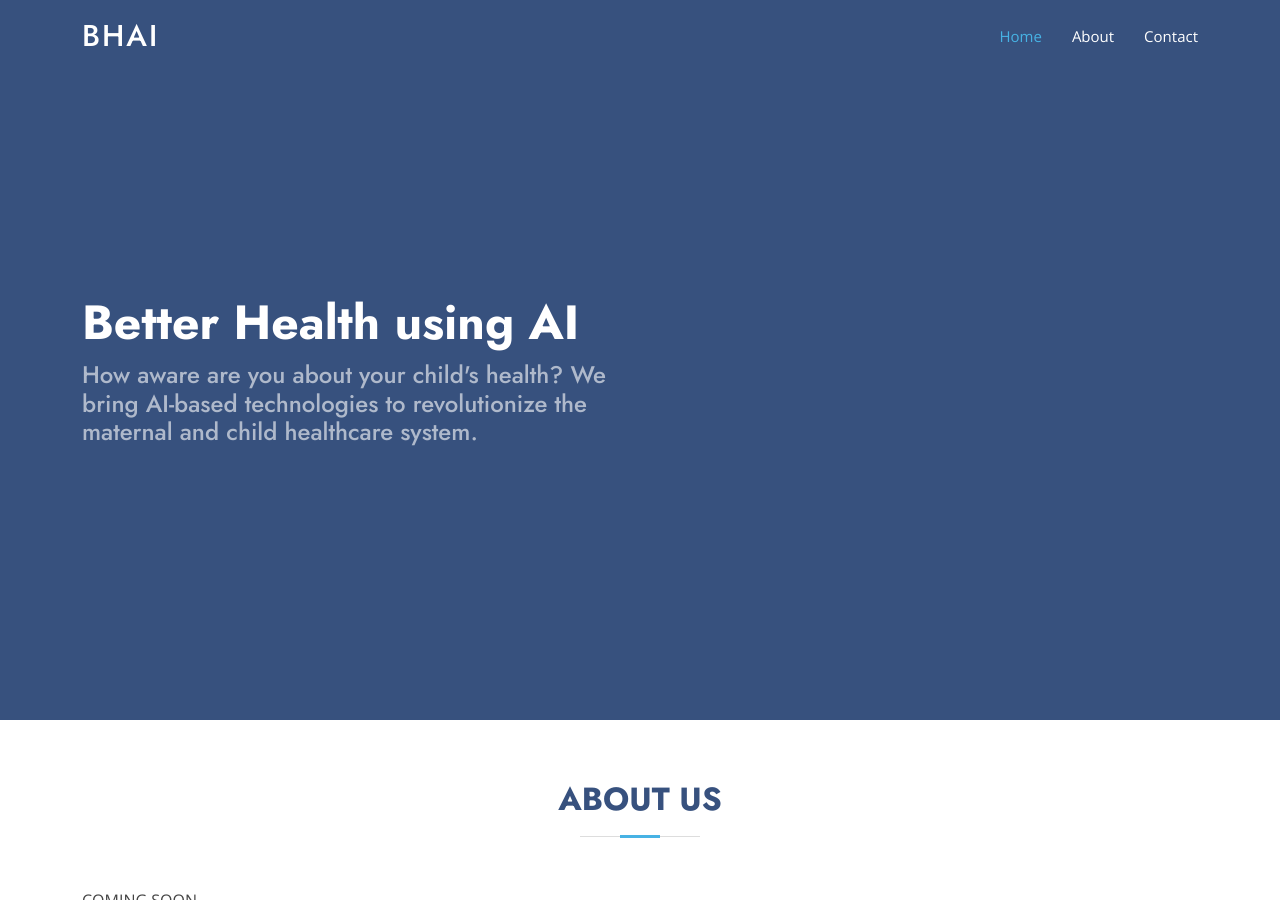
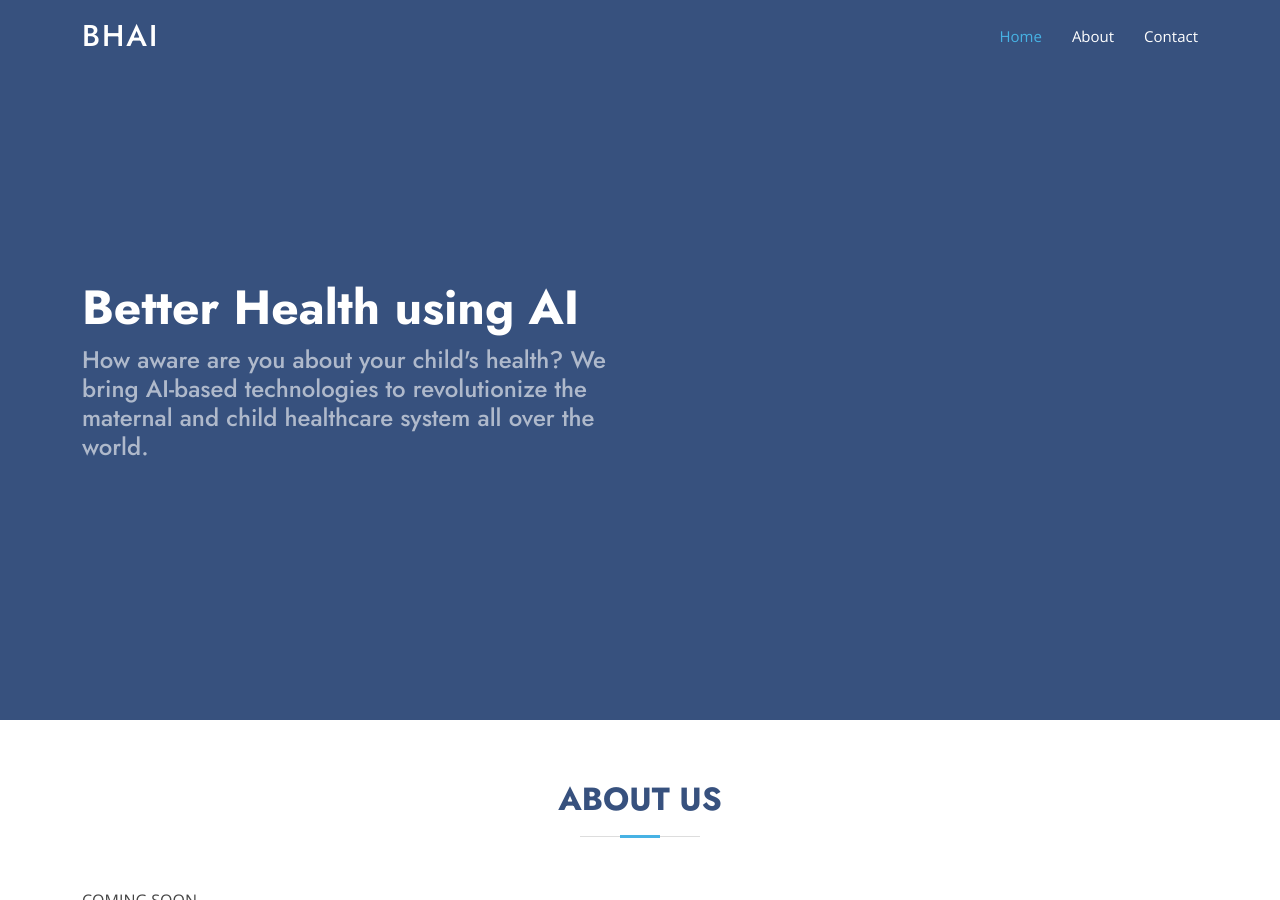
Before and after one commit to betterhealthusingAI/betterhealthusingAI.github.io, a Jekyll site: the page built from index.html, in a window 1280 px wide and 900 px high. Built offline with Jekyll 4.4.1, drawn with Linux system fonts in a browser that asks for light colours.

Commit message:
Update design_one.html

```diff
--- a/_layouts/design_one.html
+++ b/_layouts/design_one.html
@@ -66,7 +66,7 @@
       <div class="row">
         <div class="col-lg-6 d-flex flex-column justify-content-center pt-4 pt-lg-0 order-2 order-lg-1" data-aos="fade-up" data-aos-delay="200">
           <h1>Better Health using AI</h1>
-          <h2>How aware are you about your child's health? We bring AI-based technologies to revolutionize the maternal and child healthcare system. </h2>
+          <h2>How aware are you about your child's health? We bring AI-based technologies to revolutionize the maternal and child healthcare system all over the world. </h2>
         </div>
         <div class="col-lg-6 order-1 order-lg-2 hero-img" data-aos="zoom-in" data-aos-delay="200">
           <img src="assets/img/hero-img.png" class="img-fluid animated" alt="">
```
